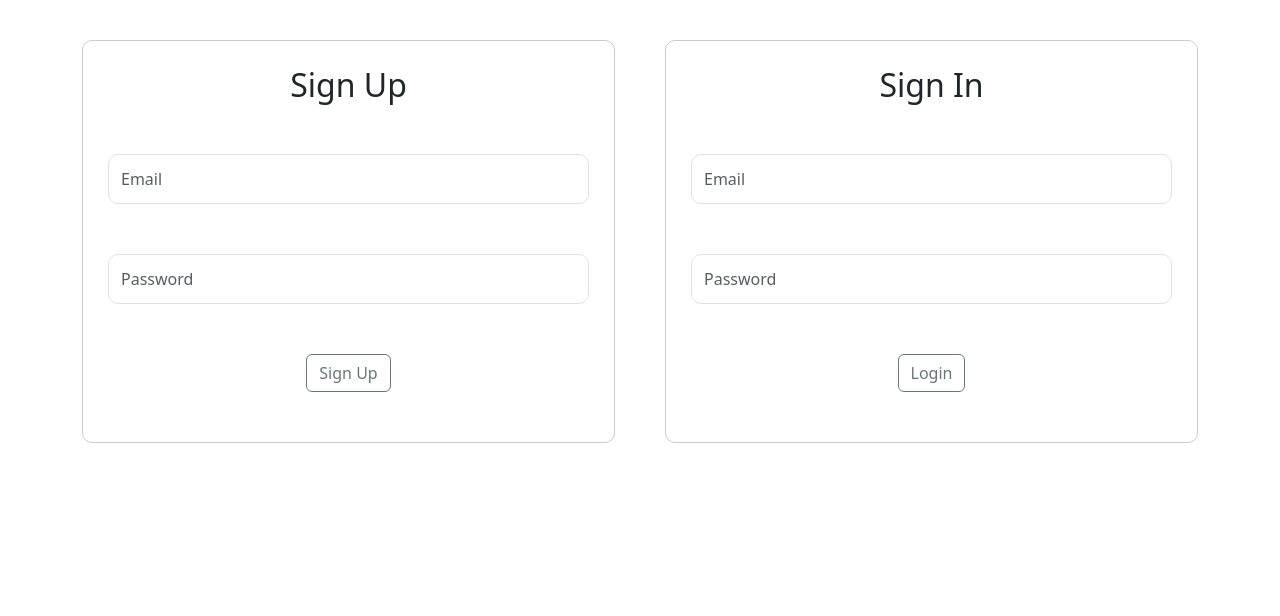
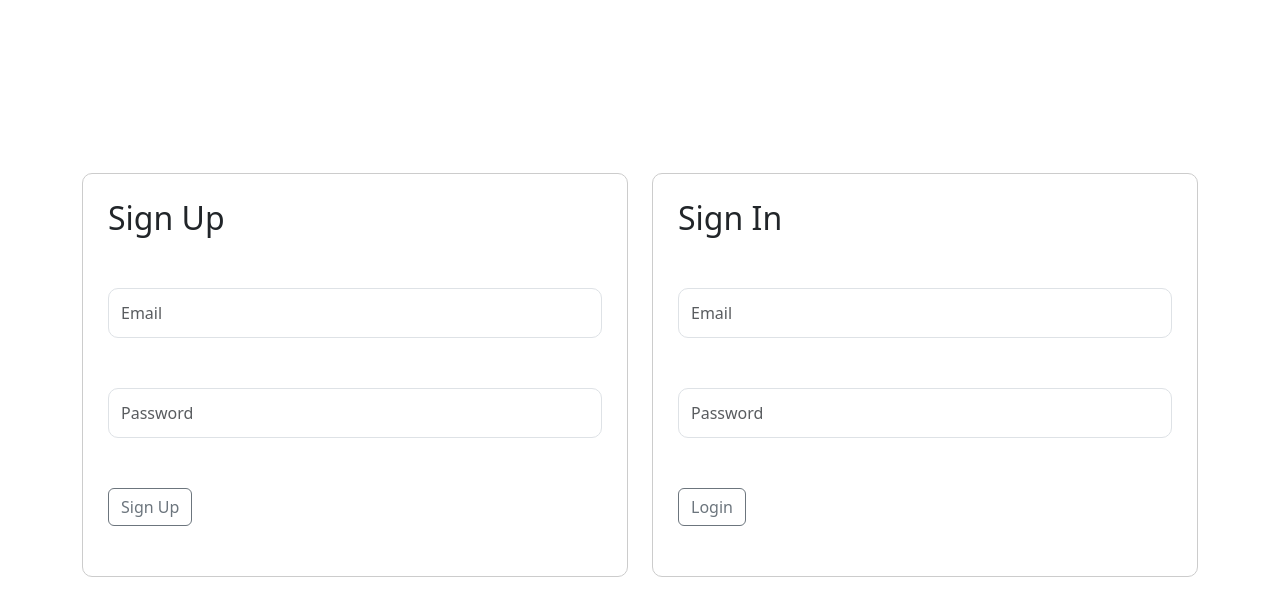
Before and after one commit to SUMITP950/chat-app, a React (Vite) app: page / in a window 1280 px wide. Shown: the top 616 px of the page. Built offline with nearby package versions, Linux system fonts and the light colour scheme; no server answers.

Commit message:
contex api add to user

```diff
--- a/src/App.jsx
+++ b/src/App.jsx
@@ -1,23 +1,21 @@
 
-import { useEffect, useState } from "react";
+import {useContext, useEffect, useState } from "react";
 import { auth } from "./component/fireBaseConfig";
 import Login from "./component/login";
 import Chat from "./component/chat";
+import { AuthContext } from "./AuthContext";
 
 
 function App() {
-  const [user, setUser] = useState(null);
+  const { user } = useContext(AuthContext);
 
-  useEffect(() => {
-    auth.onAuthStateChanged(u => setUser(u));
-  }, []);
 
   return (
     <div className="container">
       <div className="row align-items-center justify-content-center">
-        <div className="col-md-12">
-          {user ? <Chat user={user} /> : <Login />}
-        </div>
+
+          {user ? <Chat /> : <Login />}
+
       </div>
     </div>
   );
--- a/src/ThemeContext.jsx
+++ b/src/ThemeContext.jsx
@@ -3,8 +3,7 @@ import { createContext, useState } from "react";
 export const ThemeContext = createContext();
 
 export function ThemeProvider({ children }) {
-  const [count, setCount] = useState(0);
-  const [theme, setTheme] = useState('light');
+
 const [user, setUser] = useState(null);
   const toggleTheme = () => {
   auth.onAuthStateChanged(u => setUser(u));
--- a/src/component/chat.jsx
+++ b/src/component/chat.jsx
@@ -1,36 +1,23 @@
-import { useEffect, useState } from "react";
+import { useContext ,useEffect, useState } from "react";
 import { db, auth } from "./fireBaseConfig"
 import { collection, addDoc, query, orderBy, onSnapshot } from "firebase/firestore";
+import { AuthContext } from "../AuthContext";
 
-export default function Chat({ user }) {
+export default function Chat() {
   const [msg, setMsg] = useState("");
   const [messages, setMessages] = useState([]);
+
+  const { user } = useContext(AuthContext);
 
   useEffect(() => {
     const q = query(collection(db, "messages"), orderBy("time"));
 
-    const unsub = onSnapshot(q, snap => {
+    const unsub = onSnapshot(q, (snap) => {
       setMessages(snap.docs.map(doc => doc.data()));
     });
 
     return () => unsub();
   }, []);
-  // useEffect(() => {
-  //   const q = query(collection(db, "messages"), orderBy("time"));
-
-  //   const unsub = onSnapshot(q, (querySnapshot) => {
-  //     const arr = [];
-
-  //     querySnapshot.forEach((doc) => {
-  //       arr.push(doc.data());
-  //     });
-
-  //     setMessages(arr);
-  //   });
-
-  //   return () => unsub();
-  // }, []);
-
 
 
   const sendMessage = async () => {
--- a/src/component/login.jsx
+++ b/src/component/login.jsx
@@ -19,7 +19,7 @@ function Login() {
   const [showToast, setShowToast] = useState(false);
   const [toastMsg, setToastMsg] = useState("");
 
-  const showError = (msg) => {
+  const showToastMessage = (msg) => {
     setToastMsg(msg);
     setShowToast(true);
   };
@@ -27,39 +27,42 @@ function Login() {
   const isValidEmail = (email) =>
     /^[^\s@]+@[^\s@]+\.[^\s@]+$/.test(email);
 
+  // SIGN UP
   const handleSignup = () => {
+    if (!signupEmail || !signupPassword) {
+      return showToastMessage("All fields are required");
+    }
     if (!isValidEmail(signupEmail)) {
-      return showError("Enter a valid email");
+      return showToastMessage("Enter a valid email");
     }
-    if (!signupEmail || !signupPassword) {
-      return showError("All fields are required");
-    }
-
     if (signupPassword.length < 6) {
-      return showError("Password must be at least 6 characters");
+      return showToastMessage("Password must be at least 6 characters");
     }
 
     createUserWithEmailAndPassword(auth, signupEmail, signupPassword)
-      .then(() => showError("User Registered!"))
-      .catch((err) => showError(err.message));
+      .then(() => showToastMessage("User Registered Successfully"))
+      .catch((err) => showToastMessage(err.message));
   };
 
+  // SIGN IN
   const handleSignin = () => {
     if (!loginEmail || !loginPassword) {
-      return showError("All fields are required");
+      return showToastMessage("All fields are required");
     }
     if (!isValidEmail(loginEmail)) {
-      return showError("Enter a valid email");
+      return showToastMessage("Enter a valid email");
     }
 
     signInWithEmailAndPassword(auth, loginEmail, loginPassword)
-      .then(() => showError("Login Success!"))
-      .catch((err) => showError(err.message));
+      .then(() => showToastMessage("Login Successful"))
+      .catch((err) => showToastMessage(err.message));
   };
 
   return (
-    <div className="loginPage d-flex">
-      {/* SIGNUP */}
+    <>
+
+        {/* SIGN UP */}
+        <div className="col-md-6">
           <div className="SignUp">
             <h2>Sign Up</h2>
             <div className="form-group">
@@ -81,8 +84,10 @@ function Login() {
               </button>
             </div>
           </div>
+        </div>
 
-      {/* SIGNIN */}
+        {/* SIGN IN */}
+        <div className="col-md-6">
           <div className="signIn">
             <h2>Sign In</h2>
             <div className="form-group">
@@ -104,6 +109,8 @@ function Login() {
               </button>
             </div>
           </div>
+        </div>
+
 
       {/* TOAST */}
       <ErrorToast
@@ -111,7 +118,7 @@ function Login() {
         message={toastMsg}
         onClose={() => setShowToast(false)}
       />
-    </div>
+    </>
   );
 }
 
--- a/src/index.css
+++ b/src/index.css
@@ -1,5 +1,5 @@
 .loginPage{ margin: 40px auto; text-align: center; align-items: center;justify-content: space-between; gap:50px}
-.SignUp,.signIn{border:1px solid #ccc; margin-bottom: 50px;padding: 25px 25px 50px; border-radius: 10px; width: 50%;}
+.SignUp,.signIn{border:1px solid #ccc; margin-bottom: 50px;padding: 25px 25px 50px; border-radius: 10px;}
 .signIn input{ height: 50px; border-radius: 10px; margin: 50px 0;}
 .SignUp input{ height: 50px; border-radius: 10px; margin: 50px 0;}
 .chat-screen{margin: 100px 0;}
@@ -8,3 +8,4 @@
 .chat-screen .text-start,.chat-screen .text-end{margin: 30px 0;}
 .chat-screen .text-end span{border-radius: 10px 10px 0 10px;}
 .chat-screen .text-start span{border-radius: 10px 10px 10px 0;}
+.row.align-items-center.justify-content-center{height: 100vh;}
--- a/src/main.jsx
+++ b/src/main.jsx
@@ -1,13 +1,13 @@
 import React from "react";
 import ReactDOM from "react-dom/client";
 import App from "./App.jsx";
-import { ThemeProvider } from "./ThemeContext.jsx";
+import { AuthProvider } from "./AuthContext";
 import 'bootstrap/dist/css/bootstrap.min.css'
 import './index.css'
 
 
 ReactDOM.createRoot(document.getElementById("root")).render(
-  <ThemeProvider>
+    <AuthProvider>
     <App />
-  </ThemeProvider>
+  </AuthProvider>
 );
```
Lines whose indentation alone changed are shown as unchanged.
